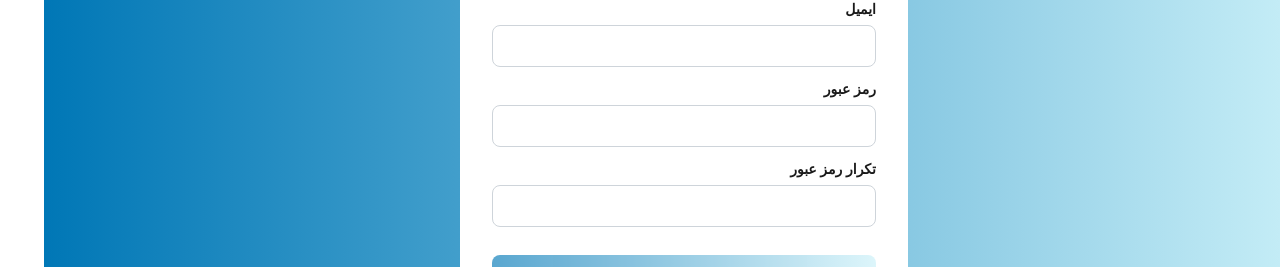
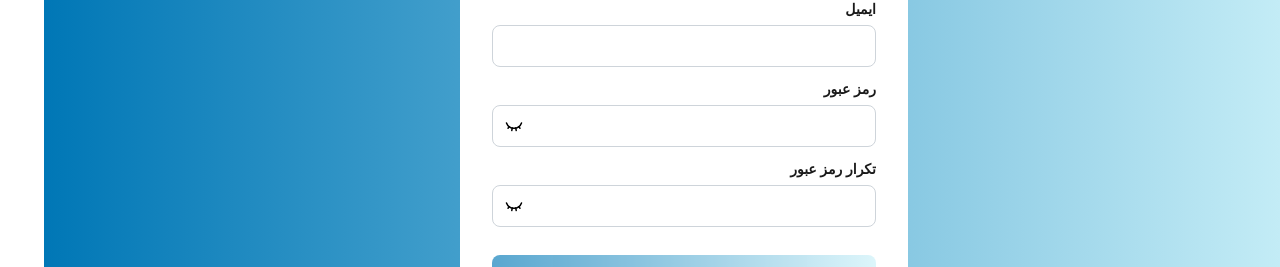
Before and after one commit to Ilia-Masiha/freesha, a Next.js app in the folder frontend/: page /signup in a window 1280 px wide. Shown: the part 261-528 px from the top of the page. Built offline with nearby package versions, Linux system fonts and the light colour scheme; no server answers.

Commit message:
created password input

```diff
--- a/frontend/src/app/(auth)/signin/page.jsx
+++ b/frontend/src/app/(auth)/signin/page.jsx
@@ -7,6 +7,7 @@ import { useForm } from "react-hook-form";
 import toast from "react-hot-toast";
 import { useRouter } from "next/navigation";
 import { login } from "@/services/authServices";
+import PasswordInput from "@/components/passwordInput";
 
 const schema = yup
   .object({
@@ -58,14 +59,14 @@ const Signin = () => {
             label="ایمیل"
             name="email"
           />
-          <FormInput
+          <PasswordInput
             register={register}
             errors={errors}
             label="رمز عبور"
             name="password"
-            type="password"
           />
           <button
+            type="submit"
             disabled={!isValid || !isDirty || isSubmitting}
             className="w-full auth rounded-lg py-2 text-white mt-4 cursor-pointer disabled:cursor-not-allowed disabled:opacity-65"
           >
--- a/frontend/src/app/(auth)/signup/page.jsx
+++ b/frontend/src/app/(auth)/signup/page.jsx
@@ -12,6 +12,7 @@ import { FaArrowLeftLong } from "react-icons/fa6";
 import { verifyEmail } from "@/services/authServices";
 import { useRouter } from "next/navigation";
 import useCountdown from "@/hooks/useCountdown";
+import PasswordInput from "@/components/passwordInput";
 
 const schema = yup
   .object({
@@ -137,19 +138,17 @@ const Signup = () => {
               label="ایمیل"
               name="email"
             />
-            <FormInput
+            <PasswordInput
               register={register}
               errors={errors}
               label="رمز عبور"
               name="password"
-              type="password"
             />
-            <FormInput
+            <PasswordInput
               register={register}
               errors={errors}
               label="تکرار رمز عبور"
               name="repeatPassword"
-              type="password"
             />
             <button
               disabled={!isValid || !isDirty || isSubmitting}
@@ -206,6 +205,7 @@ const Signup = () => {
           </p>
         )}
         <button
+          type="submit"
           onClick={emailVerificationHandler}
           className="w-full auth rounded-lg py-2 text-white cursor-pointer"
         >
--- /dev/null
+++ b/frontend/src/components/passwordInput.jsx
@@ -0,0 +1,39 @@
+"use client";
+import { useState } from "react";
+import { LuEye, LuEyeClosed } from "react-icons/lu";
+
+const PasswordInput = ({ register, errors, label, name }) => {
+  const [showPassword, setShowPassword] = useState(false);
+
+  return (
+    <div className="flex flex-col justify-start gap-y-1 mb-3">
+      <div className="flex justify-between items-center mb-0.5">
+        <label htmlFor={name} className="text-txt text-sm font-semibold">
+          {label}
+        </label>
+        <span className="text-xs text-error">
+          {errors[name]?.message && errors[name]?.message}
+        </span>
+      </div>
+      <div className="flex items-center w-full bg-bg rounded-lg border border-secondary-400 overflow-hidden">
+        <input
+          {...register(name)}
+          type={showPassword ? "text" : "password"}
+          id={name}
+          name={name}
+          autoComplete="off"
+          className="outline-none p-2 text-txt w-[90%]"
+        />
+        <button
+          type="button"
+          className="w-[10%] h-full p-2 text-lg"
+          onClick={() => setShowPassword((prev) => !prev)}
+        >
+          {showPassword ? <LuEye /> : <LuEyeClosed />}
+        </button>
+      </div>
+    </div>
+  );
+};
+
+export default PasswordInput;
--- a/frontend/src/services/httpServices.js
+++ b/frontend/src/services/httpServices.js
@@ -1,8 +1,8 @@
-import axios from "axios"
-
+import axios from "axios";
 
 const app = axios.create({
   baseURL: process.env.NEXT_PUBLIC_API_URL,
+  withCredentials: true,
 });
 
 const http = {
```
